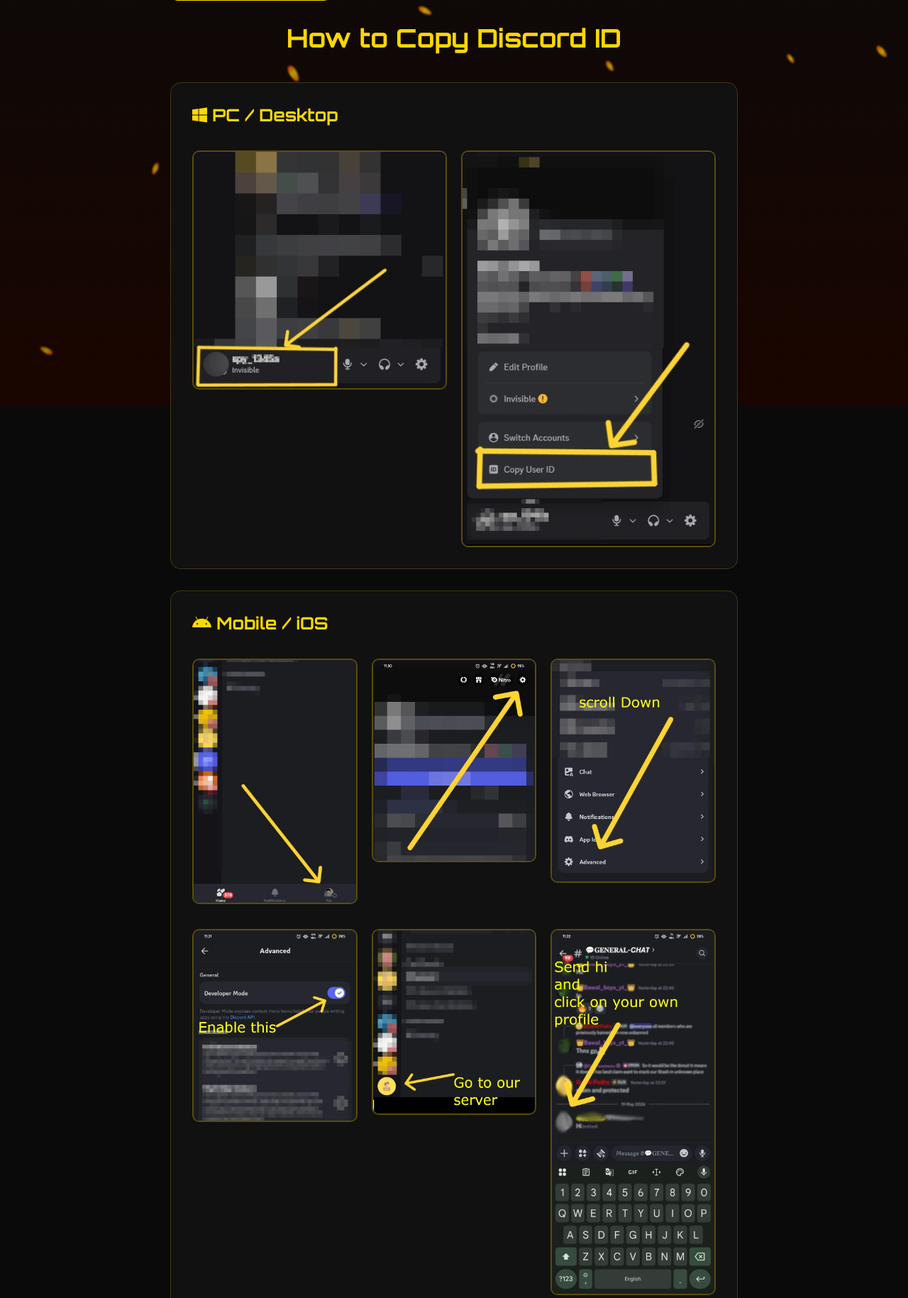
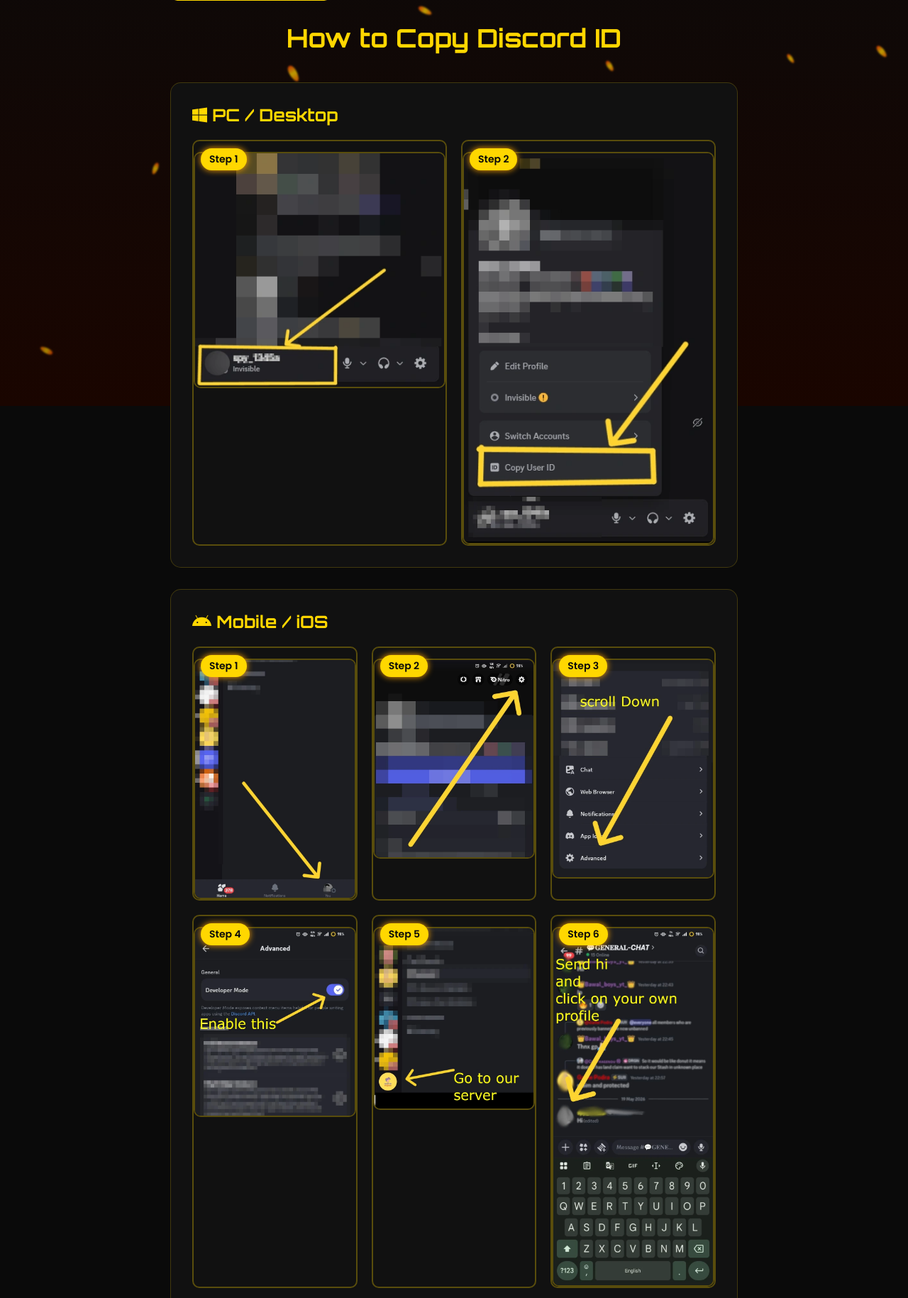
Before and after one commit to spy1345a/GamePodra-Store, a Flask app: page /discord-help in a window 1280 px wide. Shown: the part 228-2057 px from the top of the page at 71% size. Run offline with Flask 3, Linux system fonts and the light colour scheme.

Commit message:
Add lazy loading and step numbers on images

```diff
--- a/static/style.css
+++ b/static/style.css
@@ -1230,12 +1230,38 @@ html {
     margin-top: 20px;
 }
 
+.step-container {
+    position: relative;
+    border-radius: 10px;
+    overflow: hidden;
+    border: 2px solid rgba(255, 215, 0, 0.3);
+    transition: all 0.3s ease;
+}
+
+.step-container:hover {
+    border-color: var(--yellow);
+    box-shadow: 0 0 20px rgba(255, 215, 0, 0.3);
+    transform: scale(1.02);
+}
+
+.step-number {
+    position: absolute;
+    top: 10px;
+    left: 10px;
+    background: var(--yellow);
+    color: var(--black);
+    font-weight: 700;
+    padding: 5px 12px;
+    border-radius: 20px;
+    font-size: 14px;
+    z-index: 10;
+    box-shadow: 0 0 10px var(--yellow-glow);
+}
+
 .steps-images img {
     width: 100%;
     height: auto;
-    border-radius: 10px;
-    border: 2px solid rgba(255, 215, 0, 0.3);
-    transition: all 0.3s ease;
+    display: block;
 }
 
 .steps-images img:hover {
--- a/templates/discord-help.html
+++ b/templates/discord-help.html
@@ -49,22 +49,52 @@
             <div class="help-card">
                 <h2><i class="fab fa-windows"></i> PC / Desktop</h2>
                 <div class="steps-images">
-                    <img src="{{ url_for('static', filename='images/pc/pc-discord-step1.webp') }}" alt="Step 1">
-                    <img src="{{ url_for('static', filename='images/pc/pc-discord-step2.webp') }}" alt="Step 2">
+                    <div class="step-container">
+                        <span class="step-number">Step 1</span>
+                        <img src="{{ url_for('static', filename='images/pc/pc-discord-step1.webp') }}" alt="Step 1" loading="lazy">
+                    </div>
+                    <div class="step-container">
+                        <span class="step-number">Step 2</span>
+                        <img src="{{ url_for('static', filename='images/pc/pc-discord-step2.webp') }}" alt="Step 2" loading="lazy">
+                    </div>
                 </div>
             </div>
 
             <div class="help-card">
                 <h2><i class="fab fa-android"></i> Mobile / iOS</h2>
                 <div class="steps-images">
-                    <img src="{{ url_for('static', filename='images/mobile/mobile-discord-step1.webp') }}" alt="Step 1">
-                    <img src="{{ url_for('static', filename='images/mobile/mobile-discord-step2.webp') }}" alt="Step 2">
-                    <img src="{{ url_for('static', filename='images/mobile/mobile-discord-step3.webp') }}" alt="Step 3">
-                    <img src="{{ url_for('static', filename='images/mobile/mobile-discord-step4.webp') }}" alt="Step 4">
-                    <img src="{{ url_for('static', filename='images/mobile/mobile-discord-step5.webp') }}" alt="Step 5">
-                    <img src="{{ url_for('static', filename='images/mobile/mobile-discord-step6.webp') }}" alt="Step 6">
-                    <img src="{{ url_for('static', filename='images/mobile/mobile-discord-step7.webp') }}" alt="Step 7">
-                    <img src="{{ url_for('static', filename='images/mobile/mobile-discord-step8.webp') }}" alt="Step 8">
+                    <div class="step-container">
+                        <span class="step-number">Step 1</span>
+                        <img src="{{ url_for('static', filename='images/mobile/mobile-discord-step1.webp') }}" alt="Step 1" loading="lazy">
+                    </div>
+                    <div class="step-container">
+                        <span class="step-number">Step 2</span>
+                        <img src="{{ url_for('static', filename='images/mobile/mobile-discord-step2.webp') }}" alt="Step 2" loading="lazy">
+                    </div>
+                    <div class="step-container">
+                        <span class="step-number">Step 3</span>
+                        <img src="{{ url_for('static', filename='images/mobile/mobile-discord-step3.webp') }}" alt="Step 3" loading="lazy">
+                    </div>
+                    <div class="step-container">
+                        <span class="step-number">Step 4</span>
+                        <img src="{{ url_for('static', filename='images/mobile/mobile-discord-step4.webp') }}" alt="Step 4" loading="lazy">
+                    </div>
+                    <div class="step-container">
+                        <span class="step-number">Step 5</span>
+                        <img src="{{ url_for('static', filename='images/mobile/mobile-discord-step5.webp') }}" alt="Step 5" loading="lazy">
+                    </div>
+                    <div class="step-container">
+                        <span class="step-number">Step 6</span>
+                        <img src="{{ url_for('static', filename='images/mobile/mobile-discord-step6.webp') }}" alt="Step 6" loading="lazy">
+                    </div>
+                    <div class="step-container">
+                        <span class="step-number">Step 7</span>
+                        <img src="{{ url_for('static', filename='images/mobile/mobile-discord-step7.webp') }}" alt="Step 7" loading="lazy">
+                    </div>
+                    <div class="step-container">
+                        <span class="step-number">Step 8</span>
+                        <img src="{{ url_for('static', filename='images/mobile/mobile-discord-step8.webp') }}" alt="Step 8" loading="lazy">
+                    </div>
                 </div>
             </div>
         </div>
```
